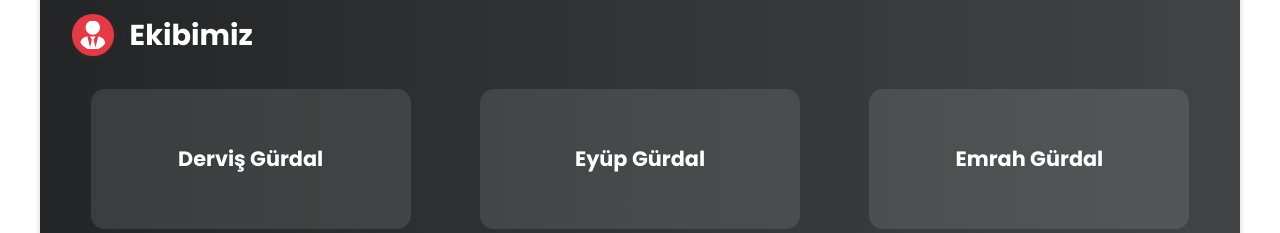
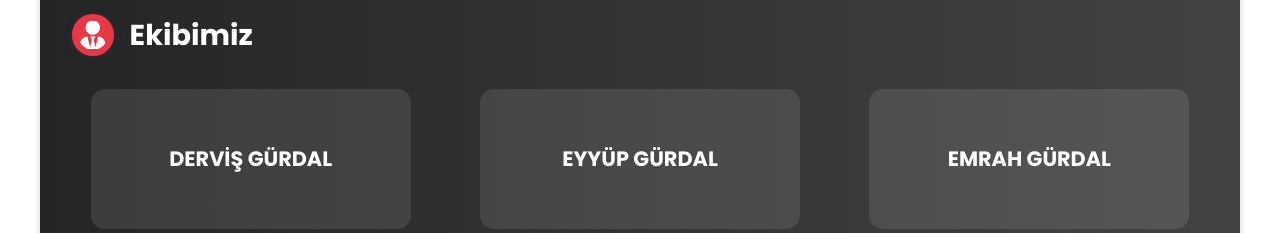
Before and after one commit to nadidebeyza/gurdal-oto-kaporta, a React (Create React App) app: page /hakkimizda in a window 1280 px wide. Shown: the part 1036-1269 px from the top of the page. Built offline with nearby package versions, Linux system fonts and the light colour scheme; no server answers.

Commit message:
Update About.js

```diff
--- a/src/pages/About.js
+++ b/src/pages/About.js
@@ -127,12 +127,13 @@ const MemberName = styled.h3`
   color: #fff;
   font-size: 1.3rem;
   margin: 0;
+  text-transform: uppercase;
 `;
 
 function About() {
   const teamMembers = [
     'Derviş Gürdal',
-    'Eyüp Gürdal',
+    'Eyyüp Gürdal',
     'Emrah Gürdal'
   ];
 
```
